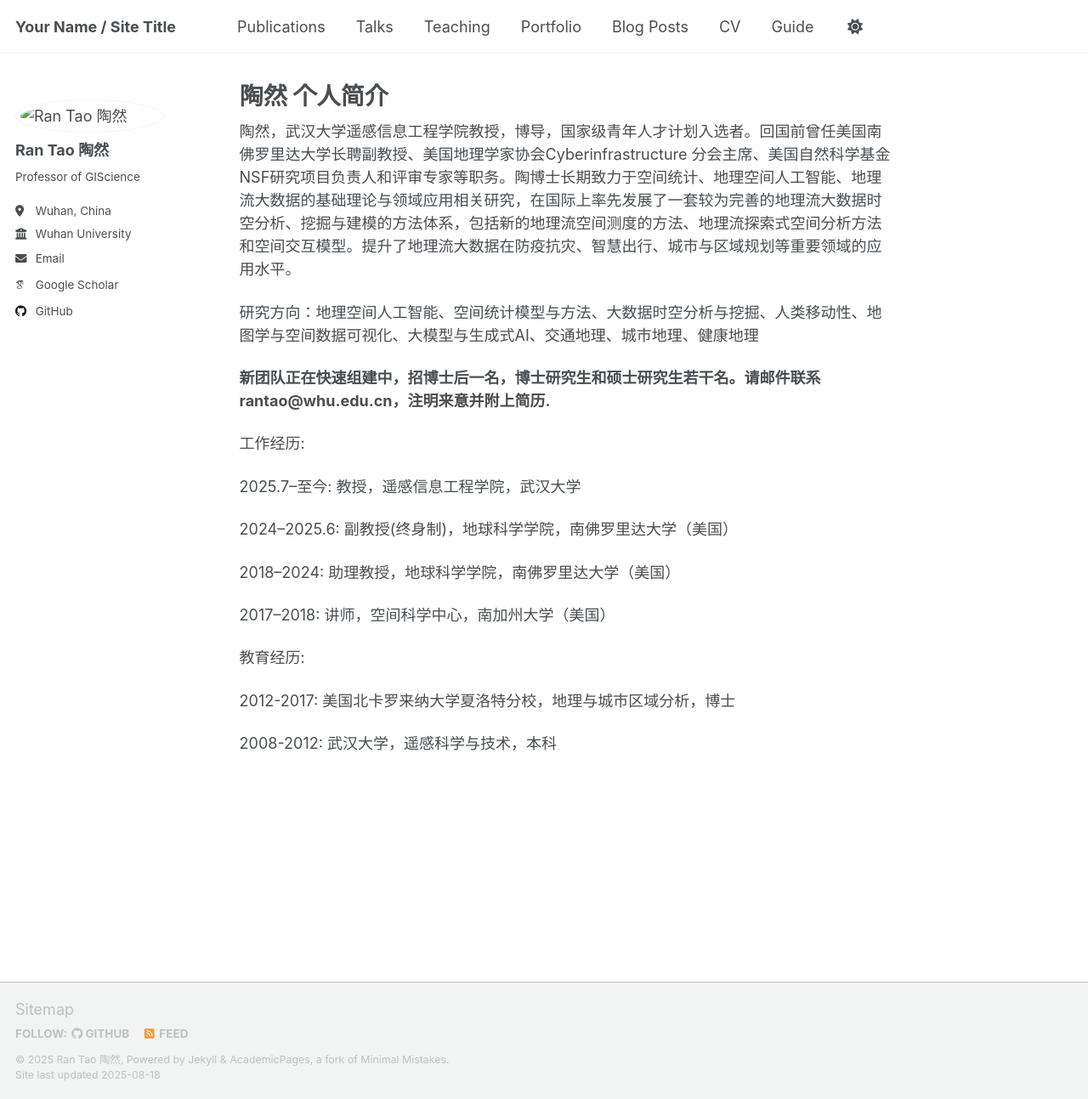
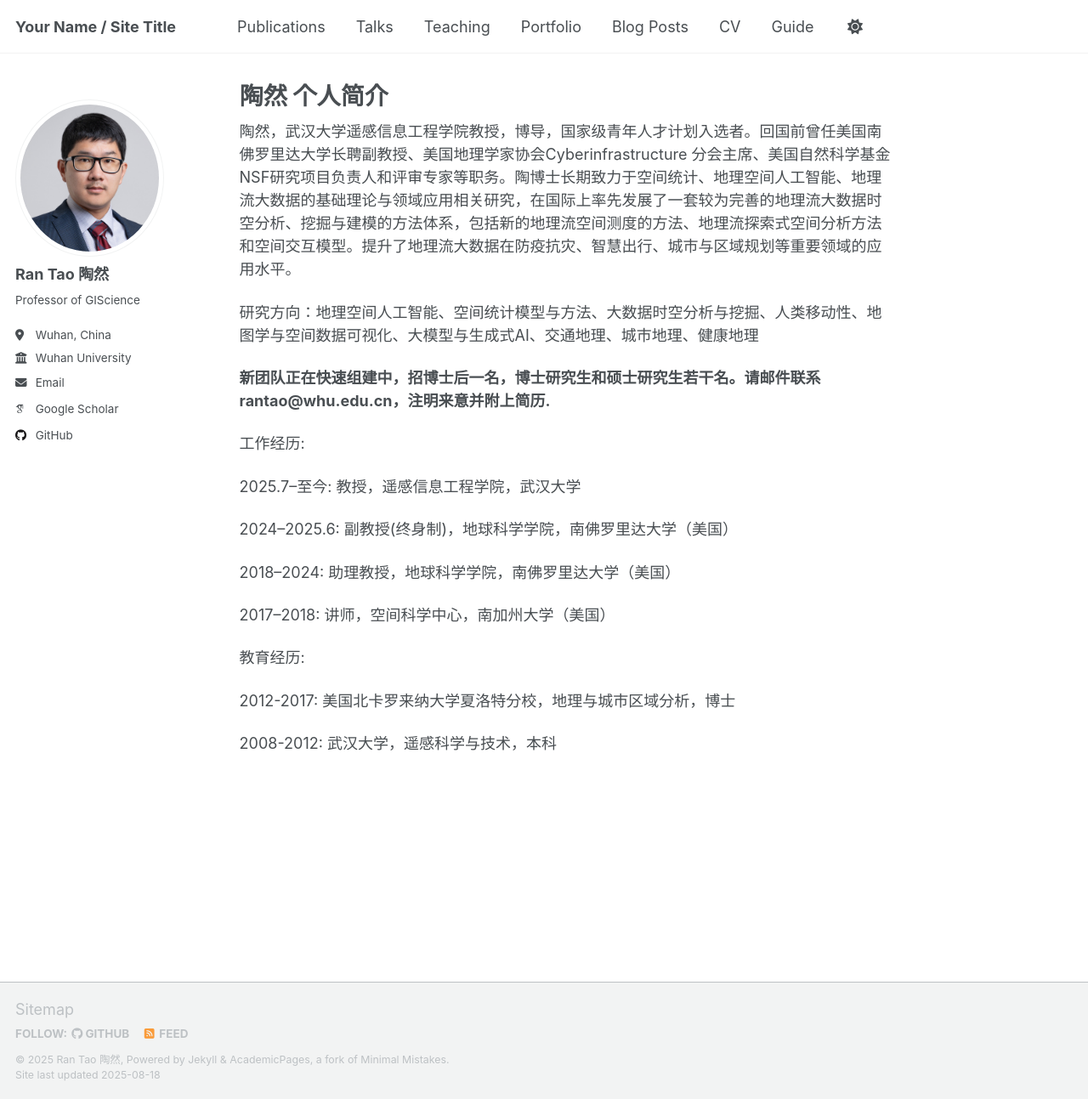
Before and after one commit to bobyellow/RanTao.github.io, a Jekyll site: the page built from _pages/about.md, in a window 1280 px wide and 1293 px high. Shown: the whole window at 85% size. Built offline with Jekyll 4.4.1, drawn with Linux system fonts in a browser that asks for light colours; some web fonts are replaced; a script that is not in the unit is left out.

Commit message:
Update _config.yml

```diff
--- a/_config.yml
+++ b/_config.yml
@@ -22,7 +22,7 @@ repository               : "academicpages/academicpages.github.io"
 #               Additional customization can be done by editing /_includes/author-profile.html
 author:
   # Biographic information
-  avatar           : /images/Tao_headshot_2022.jpeg
+  avatar           : Tao_headshot_2022.jpeg
   name             : "Ran Tao 陶然"
   pronouns         : # example: "she/her"
   bio              : "Professor of GIScience"
@@ -47,7 +47,7 @@ author:
   bitbucket        : # Username - Update with your username on the site
   codepen          : # Username
   dribbble         : # Username
-  github           : "academicpages"
+  github           : "https://github.com/bobyellow"
   kaggle           : # Username
   stackoverflow    : # User number or user number and name (i.e., use "1" or "1/jeff-atwood")
 
```
